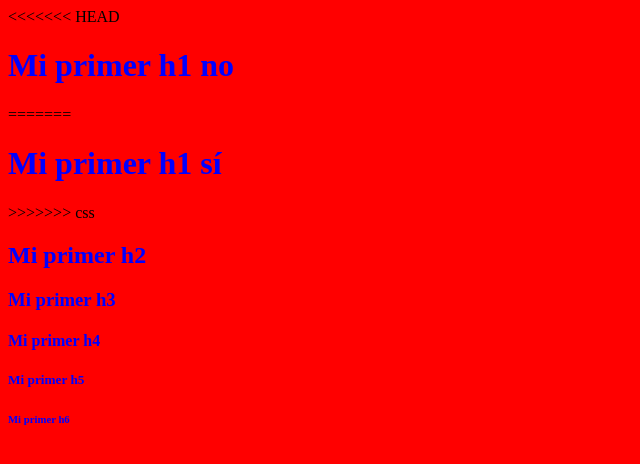
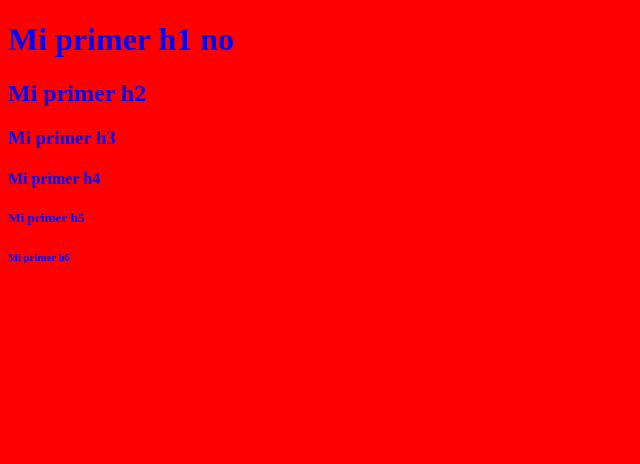
Before and after one commit to Davter17/CursoGit, a plain HTML site: page index.html in a window 1280 px wide. Shown: the whole page, without its empty margins (0-640 px from the left). Drawn offline with Linux system fonts and the light colour scheme.

Commit message:
Resolviendo conflictos después de hacer pull

```diff
--- a/index.html
+++ b/index.html
@@ -14,11 +14,7 @@
     }
 </style>
 <body>
-<<<<<<< HEAD
     <h1>Mi primer h1 no</h1>
-=======
-    <h1>Mi primer h1 sí</h1>
->>>>>>> css
     <h2>Mi primer h2</h2>
     <h3>Mi primer h3</h3>
     <h4>Mi primer h4</h4>
```
